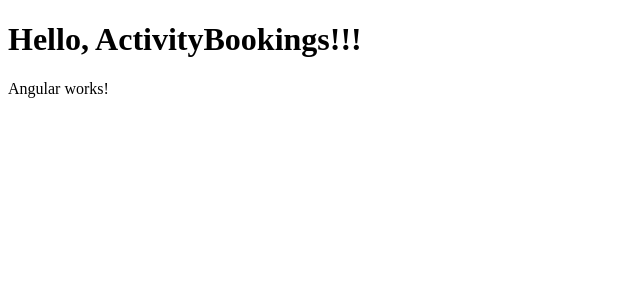
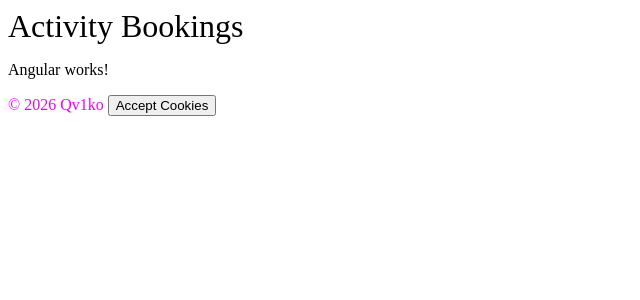
Before and after one commit to Qv1ko/curso-angular-moderno, an Angular app: page / in a window 1280 px wide. Shown: the top 300 px of the page, without its empty margins (0-640 px from the left). Built offline with nearby package versions, Linux system fonts and the light colour scheme.

Commit message:
feat: add header and footer to the app

```diff
--- a/src/app/app.ts
+++ b/src/app/app.ts
@@ -1,14 +1,17 @@
 import { Component, signal } from '@angular/core';
 import { RouterOutlet } from '@angular/router';
+import { Footer } from './core/footer/footer';
+import { Header } from './core/header/header';
 
 @Component({
   selector: 'qv1-root',
-  imports: [RouterOutlet],
+  imports: [RouterOutlet, Header, Footer],
   template: `
-    <h1>Hello, {{ title() }}!!!</h1>
+    <qv1-header />
     <p>Angular works!</p>
 
     <router-outlet />
+    <qv1-footer />
   `,
   styles: [],
 })
--- a/src/app/core/footer/footer.css
+++ b/src/app/core/footer/footer.css
@@ -0,0 +1,4 @@
+a {
+  color: #f000ff;
+  text-decoration: none;
+}
--- a/src/app/core/footer/footer.html
+++ b/src/app/core/footer/footer.html
@@ -1 +1,6 @@
-<p>footer works!</p>
+<footer>
+  <nav>
+    <a href="#" target="_blank">© {{ getYear() }} Qv1ko </a>
+    <button>Accept Cookies</button>
+  </nav>
+</footer>
--- a/src/app/core/footer/footer.ts
+++ b/src/app/core/footer/footer.ts
@@ -6,4 +6,8 @@
   templateUrl: './footer.html',
   styleUrl: './footer.css',
 })
-export class Footer {}
+export class Footer {
+  getYear() {
+    return new Date().getFullYear();
+  }
+}
--- a/src/app/core/header/header.css
+++ b/src/app/core/header/header.css
@@ -0,0 +1,5 @@
+a {
+    font-size: 32px;
+    text-decoration: none;
+    color: #000;
+}
--- a/src/app/core/header/header.html
+++ b/src/app/core/header/header.html
@@ -1 +1,5 @@
-<p>header works!</p>
+<header>
+  <nav>
+    <a href="#">Activity Bookings</a>
+  </nav>
+</header>
```
